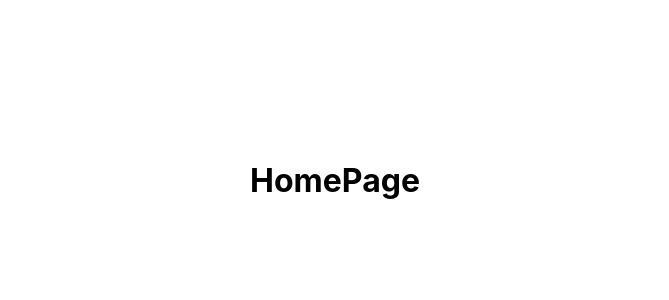
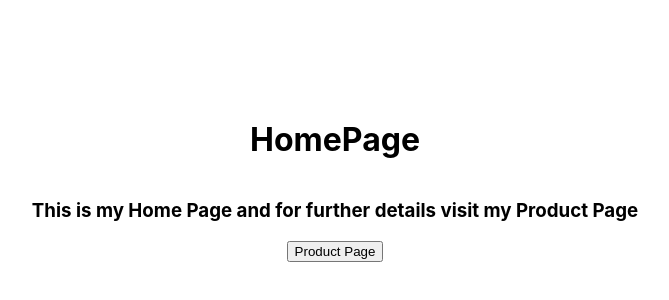
Before and after one commit to smit1302/reactcrudmanager, a React (Create React App) app: page /HomePage in a window 1280 px wide. Shown: the part 220-520 px from the top of the page, without its empty margins (305-974 px from the left). Built offline with nearby package versions, Linux system fonts and the light colour scheme.

Commit message:
Home Page Navigation

```diff
--- a/src/Pages/HomePage.tsx
+++ b/src/Pages/HomePage.tsx
@@ -1,12 +1,19 @@
 import React from "react";
 import "./Page.css";
+//import ProductPage from "./ProductPage";
+import { useNavigate } from "react-router";
 interface Props {}
 
 const HomePage = (props: Props) =>{
-
+    const navigate = useNavigate();
+    const goToproductPage =() =>{
+        navigate("/productPage");
+    };
     return (
     <div className="title">
     <h1>HomePage</h1>
+    <h3>This is my Home Page and for further details visit my Product Page</h3>
+    <button onClick={goToproductPage}> Product Page </button>
     </div>
     );
 }
--- a/src/Pages/ProductPage.tsx
+++ b/src/Pages/ProductPage.tsx
@@ -3,8 +3,11 @@ interface Props {}
 
 const ProductPage = (props: Props) =>{
 
-    return <>
-    ProductPage</>
+    return(
+    <>
+    Product Page
+    </>
+    );
 }
 
 export default ProductPage;
```
